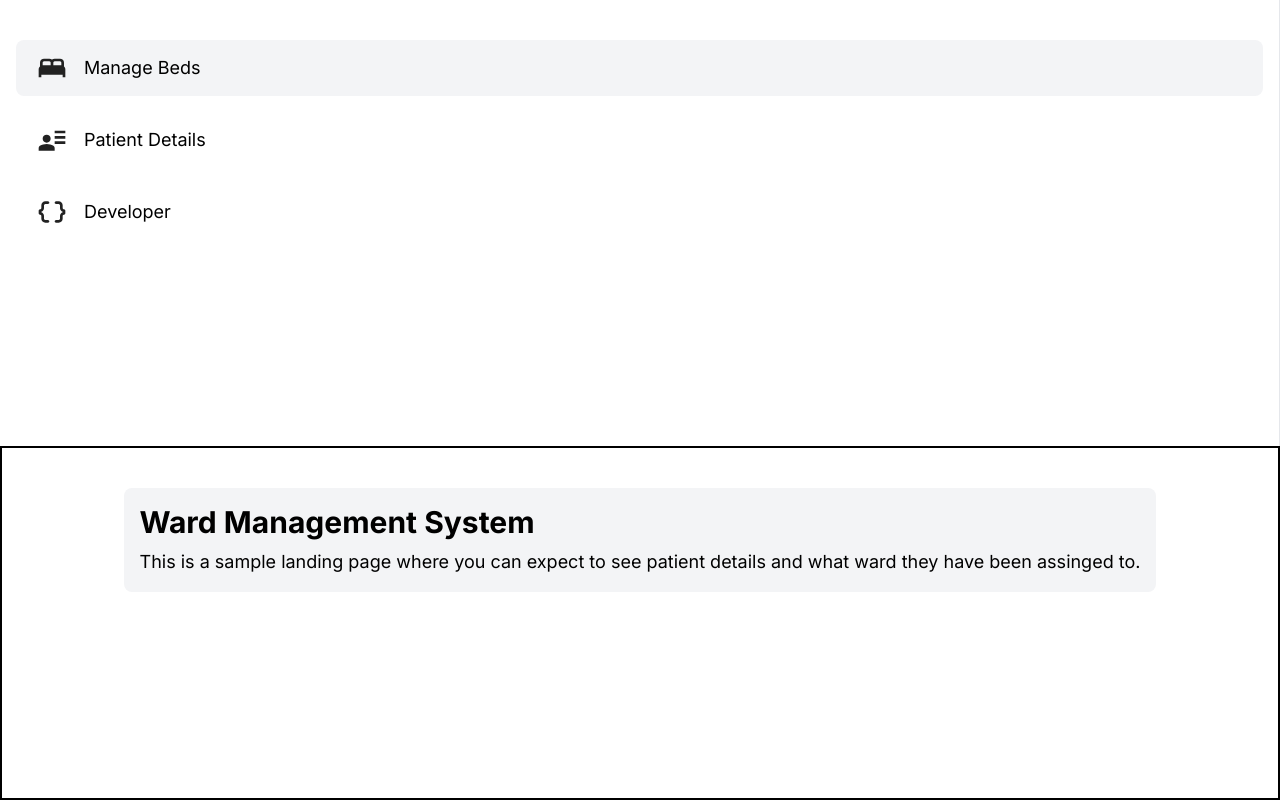
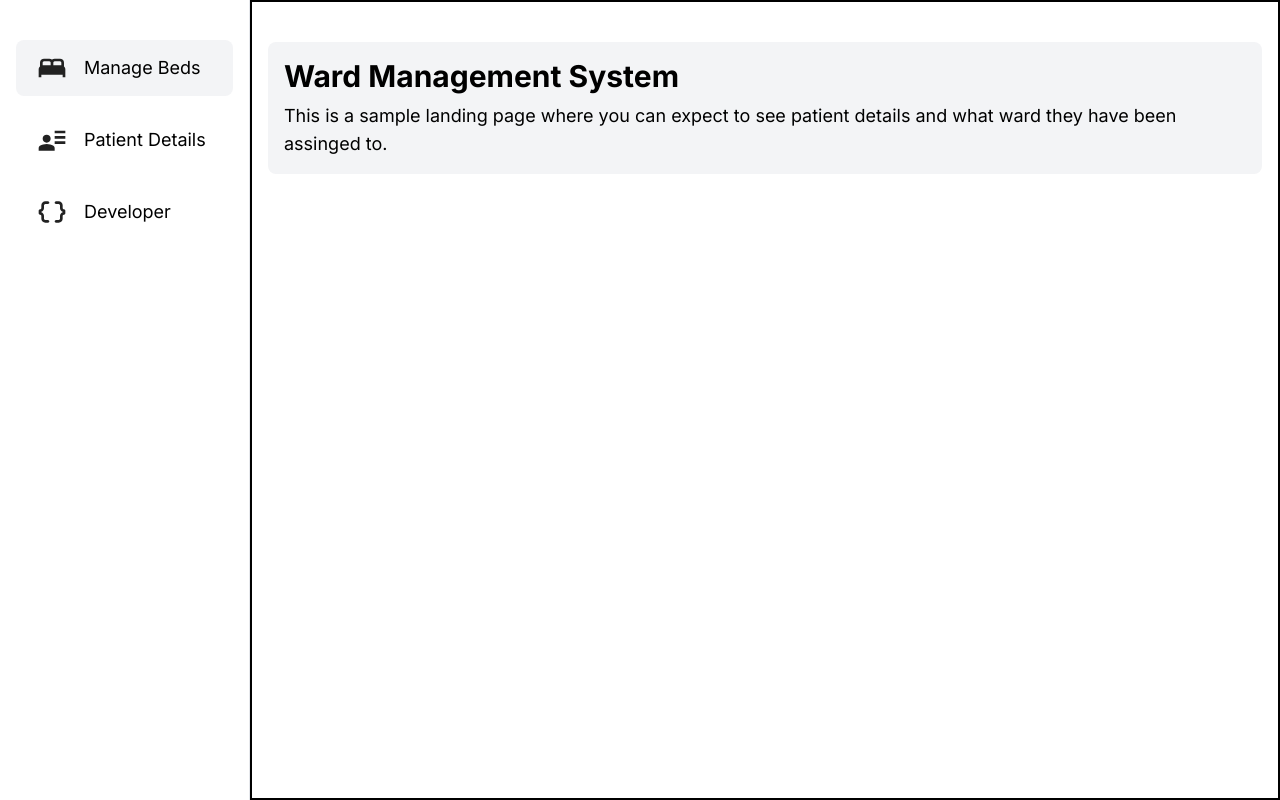
Before and after one commit to jakemackie/ward-management-system, a Nuxt app: page / in a window 1280 px wide. Built offline with nearby package versions, Linux system fonts and the light colour scheme.

Commit message:
Better state

```diff
--- a/components/Container.vue
+++ b/components/Container.vue
@@ -21,7 +21,7 @@
 
     .container {
         display: grid;
-        grid-template-columns: 1fr 1fr;
+        grid-template-columns: auto 1fr;
         min-height: 100vh;
         width: 100%;
     }
@@ -47,7 +47,7 @@
 
     @media (min-width: 768px) {
         .container {
-            grid-template-columns: 1fr;
+            grid-template-columns: 250px 1fr;
         }
 
         .navbar {
```
